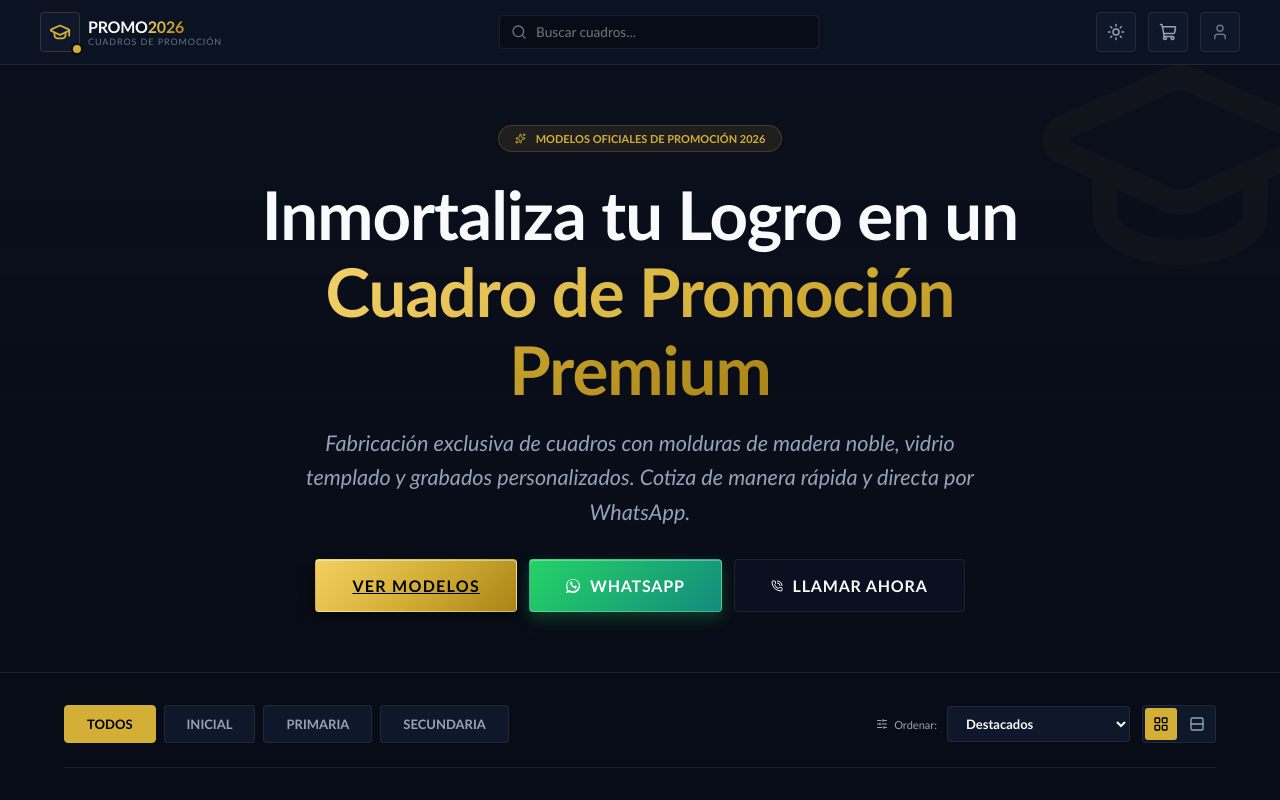
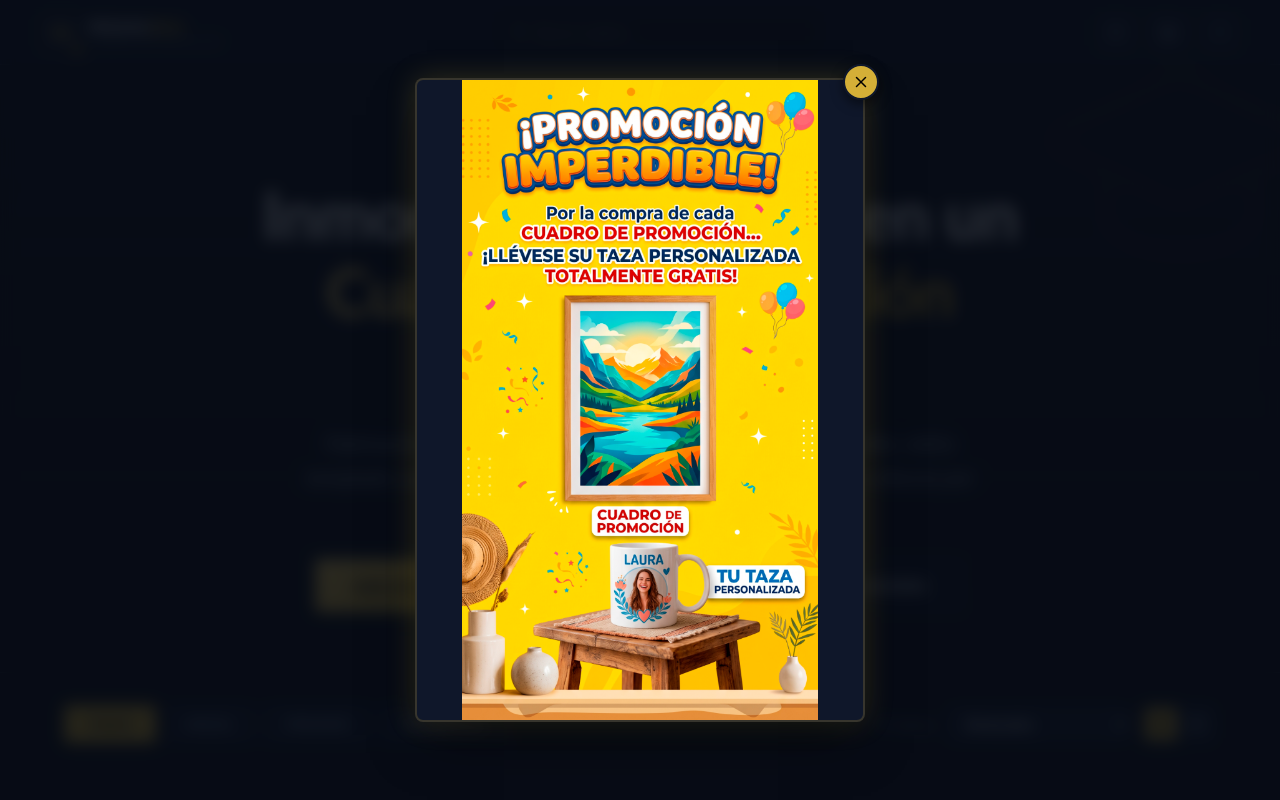
Before and after one commit to OnetOFuX/catalogo2026, a React (Vite) app: page / in a window 1280 px wide. Shown: the top 800 px of the page. Built offline with nearby package versions, Linux system fonts and the light colour scheme; no server answers; the database is empty; a web font is replaced by a local one.

Commit message:
feat: agregar popup modal de promocion al ingresar a la pagina con imagen y boton de cerrar

```diff
--- a/src/App.jsx
+++ b/src/App.jsx
@@ -40,6 +40,7 @@ export default function App() {
   const [selectedProduct, setSelectedProduct] = useState(null)
   const [isCartOpen, setIsCartOpen] = useState(false)
   const [zoomImage, setZoomImage] = useState(null)
+  const [showPromo, setShowPromo] = useState(true)
 
   // Persistencia de Carrito, Tema y Vista (Cuadrícula / Lista)
   const [cartItems, setCartItems] = useLocalStorage('promo-cart', [])
@@ -374,6 +375,38 @@ export default function App() {
             </div>
           </motion.div>
         )}
+
+        {showPromo && (
+          <motion.div
+            initial={{ opacity: 0 }}
+            animate={{ opacity: 1 }}
+            exit={{ opacity: 0 }}
+            className="promo-modal-overlay"
+            onClick={() => setShowPromo(false)}
+          >
+            <motion.div
+              initial={{ scale: 0.9, y: 20 }}
+              animate={{ scale: 1, y: 0 }}
+              exit={{ scale: 0.9, y: 20 }}
+              transition={{ type: 'spring', damping: 25, stiffness: 350 }}
+              className="promo-modal-content"
+              onClick={(e) => e.stopPropagation()}
+            >
+              <button
+                className="promo-modal-close-btn"
+                onClick={() => setShowPromo(false)}
+                title="Cerrar promoción"
+              >
+                <X size={18} />
+              </button>
+              <img
+                src={`${import.meta.env.BASE_URL || '/'}promo_banner.png`}
+                alt="Promoción Especial"
+                className="promo-modal-img"
+              />
+            </motion.div>
+          </motion.div>
+        )}
       </AnimatePresence>
 
       {/* Pie de Página */}
--- a/src/index.css
+++ b/src/index.css
@@ -2185,3 +2185,75 @@ textarea.form-input {
   cursor: not-allowed;
   border-color: transparent;
 }
+
+/* Modal de Promoción al Ingresar */
+.promo-modal-overlay {
+  position: fixed;
+  inset: 0;
+  z-index: 100;
+  display: flex;
+  align-items: center;
+  justify-content: center;
+  background: rgba(8, 12, 22, 0.85);
+  backdrop-filter: blur(8px);
+  -webkit-backdrop-filter: blur(8px);
+  padding: 20px;
+}
+
+.promo-modal-content {
+  position: relative;
+  max-width: 450px;
+  width: 100%;
+  background: var(--bg-secondary);
+  border: 2px solid var(--border-gold);
+  border-radius: var(--radius-md);
+  overflow: visible; /* Para que la X pueda sobresalir si es necesario */
+  box-shadow: 0 25px 50px -12px rgba(0, 0, 0, 0.5), 0 0 30px rgba(212, 175, 55, 0.2);
+  display: flex;
+  flex-direction: column;
+}
+
+.promo-modal-close-btn {
+  position: absolute;
+  top: -16px;
+  right: -16px;
+  z-index: 110;
+  width: 36px;
+  height: 36px;
+  border-radius: 50%;
+  background: var(--gold);
+  color: #000;
+  border: 2px solid var(--bg-secondary);
+  display: flex;
+  align-items: center;
+  justify-content: center;
+  cursor: pointer;
+  box-shadow: 0 4px 12px rgba(0, 0, 0, 0.5);
+  transition: all 0.2s cubic-bezier(0.16, 1, 0.3, 1);
+}
+
+.promo-modal-close-btn:hover {
+  transform: scale(1.1) rotate(90deg);
+  background: var(--gold-light);
+}
+
+.promo-modal-img {
+  width: 100%;
+  height: auto;
+  max-height: 80vh;
+  object-fit: contain;
+  border-radius: calc(var(--radius-md) - 2px);
+  display: block;
+}
+
+@media (max-width: 480px) {
+  .promo-modal-content {
+    max-width: 90%;
+  }
+  .promo-modal-close-btn {
+    top: -12px;
+    right: -12px;
+    width: 32px;
+    height: 32px;
+  }
+}
```
Also changed, not shown: public/promo_banner.png (added).
